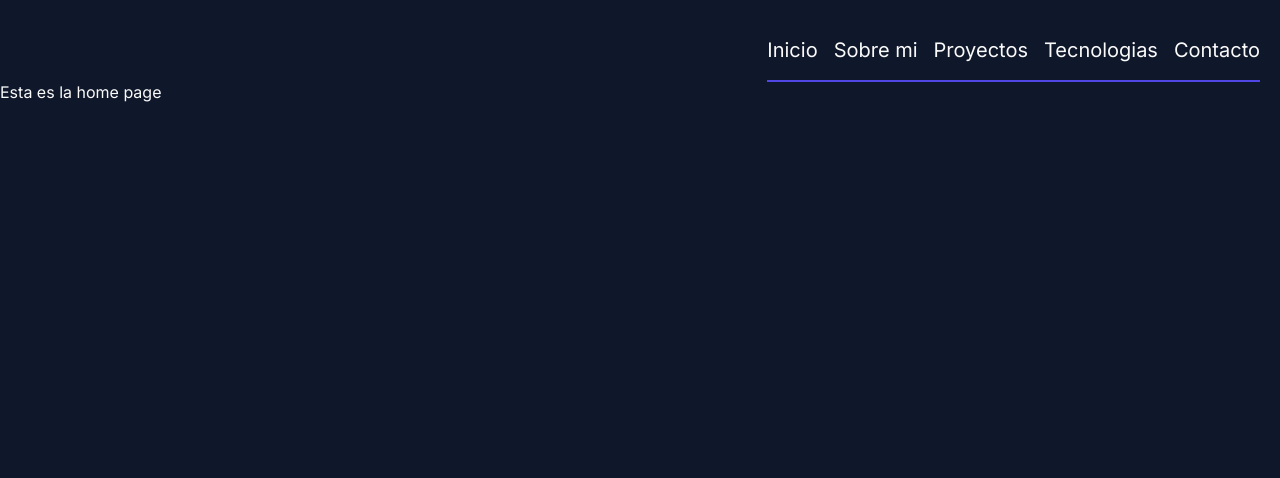
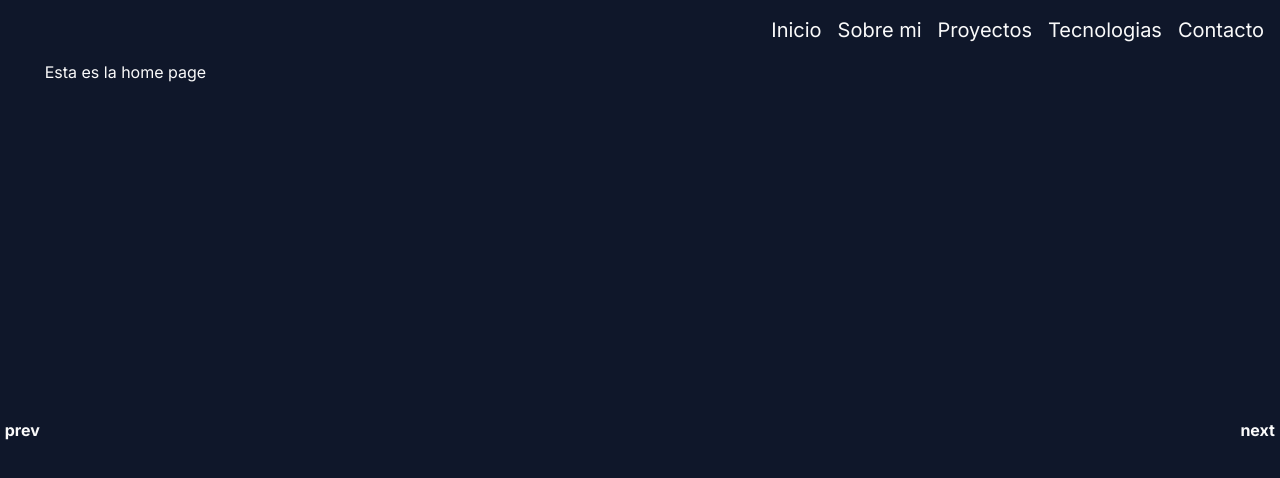
Before and after one commit to Fedreric/Portfolio, a Next.js app: page / in a window 1280 px wide. Shown: the top 478 px of the page. Built offline with nearby package versions, Linux system fonts and the light colour scheme.

Commit message:
Se crea la estructura principal del proyecto

```diff
--- a/src/app/about/page.jsx
+++ b/src/app/about/page.jsx
@@ -1,6 +1,6 @@
 export default function AboutPage () {
   return (
-    <main className='h-[100dvh] bg-slate-900 pt-[5em]'>
+    <main>
       <h1>Esta es la about page</h1>
     </main>
   )
--- a/src/app/contact/page.jsx
+++ b/src/app/contact/page.jsx
@@ -1,6 +1,6 @@
 export default function ContactPage () {
   return (
-    <main className='h-[100dvh] bg-slate-900 pt-[5em]'>
+    <main>
       <h1>Esta es la ContactPage</h1>
     </main>
   )
--- a/src/app/globals.css
+++ b/src/app/globals.css
@@ -1,6 +1,33 @@
 @tailwind base;
 @tailwind components;
 @tailwind utilities;
+
 *{
   color: #fafafa;
 }
+
+main{
+ min-height: calc(100dvh - 60px);
+ @apply bg-slate-900;
+}
+
+body {   display: grid;
+  grid-template-columns: 0.15fr 1fr 1fr 1fr 1fr 0.15fr;
+  grid-template-rows: 0.15fr 1fr 1fr 1fr 1fr 1fr;
+  gap: 0px 0px;
+  grid-template-areas:
+    "header header header header header header"
+    "prev main main main main next"
+    "prev main main main main next"
+    "prev main main main main next"
+    "prev main main main main next"
+    "prev main main main main next";
+}
+
+header { grid-area: header; }
+
+.btn-prev { grid-area: prev; }
+
+.btn-next { grid-area: next; }
+
+main { grid-area: main; }
--- a/src/app/layout.jsx
+++ b/src/app/layout.jsx
@@ -16,6 +16,8 @@ export default function RootLayout ({ children }) {
       <body className={inter.className}>
         <Navbar />
         {children}
+        <div className='btn-prev flex flex-col justify-center bg-slate-900'><b className='m-auto'>prev</b></div>
+        <div className='btn-next flex flex-col justify-center bg-slate-900'><b className='m-auto'>next</b></div>
       </body>
     </html>
   )
--- a/src/app/page.jsx
+++ b/src/app/page.jsx
@@ -1,6 +1,6 @@
 export default function Home () {
   return (
-    <main className='h-[100dvh] bg-slate-900 pt-[5em]'>
+    <main>
       <h1>Esta es la home page</h1>
     </main>
   )
--- a/src/app/proyects/page.jsx
+++ b/src/app/proyects/page.jsx
@@ -1,6 +1,6 @@
 export default function ProyectsPage () {
   return (
-    <main className='h-[100dvh] bg-slate-900 pt-[5em]'>
+    <main>
       <h1>Esta es la ProyectsPage</h1>
     </main>
   )
--- a/src/app/stack/page.jsx
+++ b/src/app/stack/page.jsx
@@ -1,6 +1,6 @@
 export default function StackPage () {
   return (
-    <main className='h-[100dvh] bg-slate-900 pt-[5em]'>
+    <main>
       <h1>Esta es la StackPage</h1>
     </main>
   )
--- a/src/components/Navbar.jsx
+++ b/src/components/Navbar.jsx
@@ -24,9 +24,9 @@ export default function Navbar () {
     }
   ];
   return (
-    <header className=''>
+    <header className='bg-slate-900'>
       <nav className=''>
-        <ul className='flex gap-4 my-5 me-5 fixed right-0 border-solid border-b-2 border-indigo-600 '>
+        <ul className='flex gap-4 justify-end me-4'>
           {Links.map((link) => (
             <li key={link.route} className='text-xl my-4 ease-in-out duration-300 hover:scale-[1.1]'>
               <Link href={link.route}>{link.label}</Link>
```
